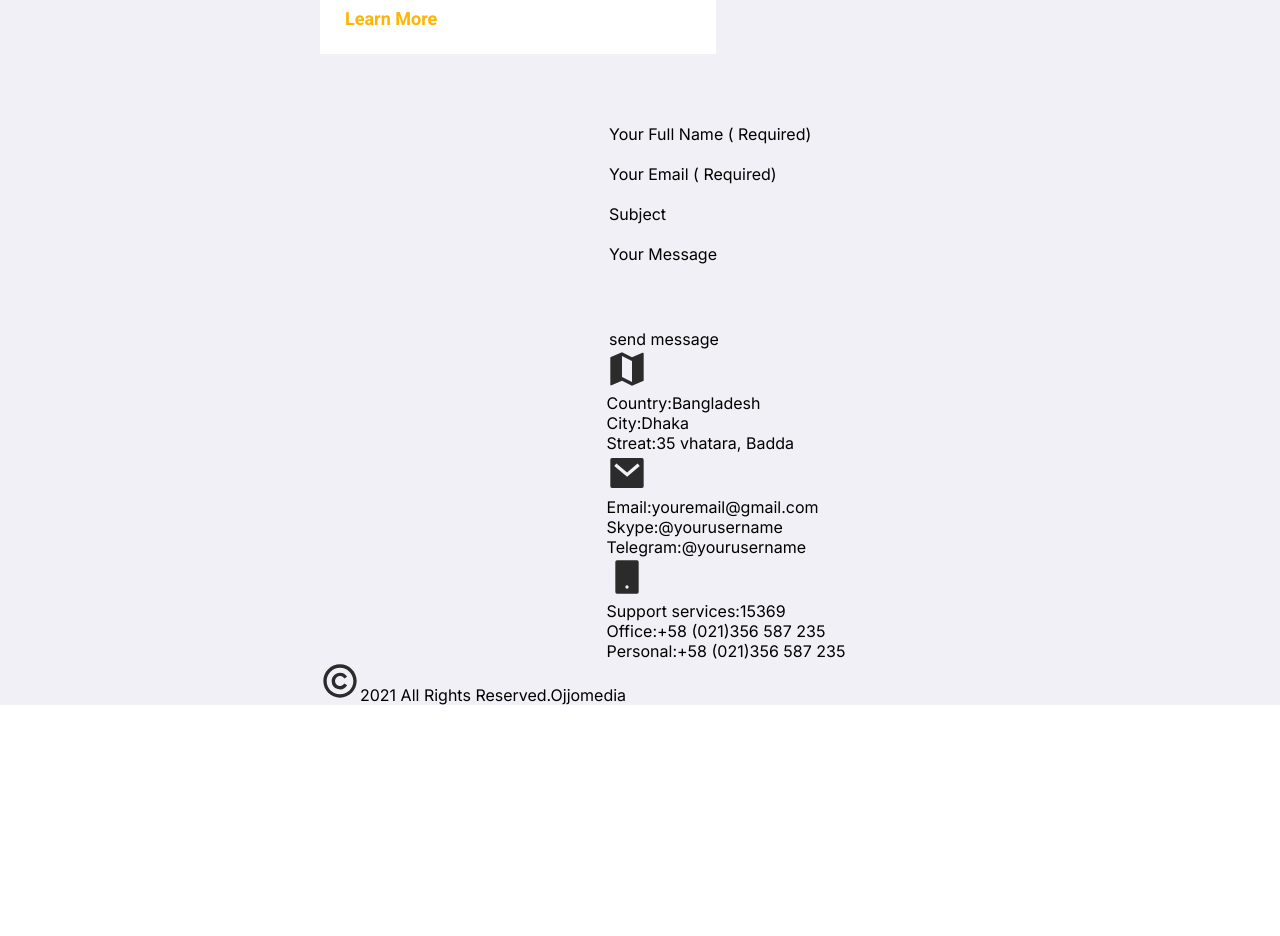
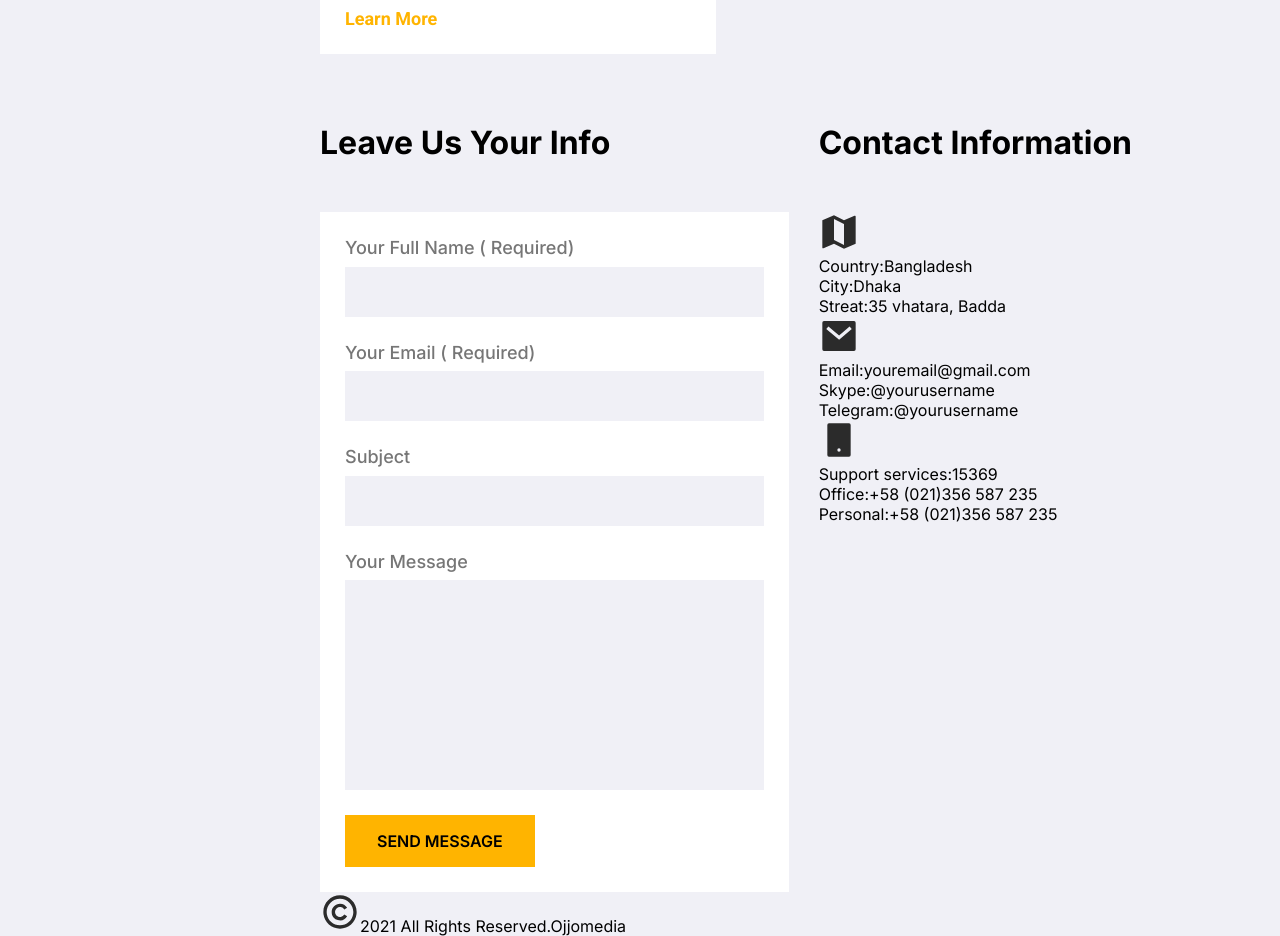
Before and after one commit to adastion/adastion-portfolio-start-project, a React app: page / in a window 1280 px wide. Shown: the part 9500-10436 px from the top of the page. Before the commit the page ends 10205 px from the top, so only its background shows below. Built offline with nearby package versions, Linux system fonts and the light colour scheme.

Commit message:
Constcts Form

```diff
--- a/src/layout/section/contacts/Contacts.tsx
+++ b/src/layout/section/contacts/Contacts.tsx
@@ -3,35 +3,73 @@ import { FlexWrapper } from '../../../components/FlexWrapper'
 import styled from 'styled-components'
 import { Icon } from './../../../components/Icons/Icon'
 import { Container } from '../../../components/Container'
+import { SectionTitle } from './../../../components/SectionTitle'
+import { theme } from '../../../styles/Theme'
+import { Button } from './../../../components/Button'
 
 export const Contacts = () => {
   return (
     <FlexWrapper>
       <Container>
-        <FlexWrapper align={'center'} direction={'column'}>
+        <FlexWrapper gap={'30px'} justify={'space-between'}>
+          <ContactsItem>
+            <SectionTitle margin={'50px'}>Leave us your info</SectionTitle>
             <StyledForm>
               <ul>
                 <li>
-                <label htmlFor='name'>Your Full Name ( Required)</label>
+                  <SectionTitle
+                    as={'label'}
+                    size={'18px'}
+                    weight={'500'}
+                    margin={'8px'}
+                    htmlFor='name'>
+                    Your Full Name ( Required)
+                  </SectionTitle>
                   <input id='name' type='text' />
                 </li>
                 <li>
-                <label htmlFor='email'>Your Email ( Required)</label>
+                  <SectionTitle
+                    as={'label'}
+                    size={'18px'}
+                    weight={'500'}
+                    margin={'8px'}
+                    htmlFor='email'>
+                    Your Email ( Required)
+                  </SectionTitle>
                   <input id='email' type='email' />
                 </li>
                 <li>
-                <label htmlFor='subject'>Subject</label>
+                  <SectionTitle
+                    as={'label'}
+                    size={'18px'}
+                    weight={'500'}
+                    margin={'8px'}
+                    htmlFor='subject'>
+                    Subject
+                  </SectionTitle>
                   <input id='subject' type='text' />
                 </li>
                 <li>
-                <label htmlFor='message'>Your Message</label>
+                  <SectionTitle
+                    as={'label'}
+                    size={'18px'}
+                    weight={'500'}
+                    margin={'8px'}
+                    htmlFor='message'>
+                    Your Message
+                  </SectionTitle>
                   <textarea id='message'></textarea>
                 </li>
               </ul>
-            <button type='submit'>send message</button>
+              <Button type='submit' sideBar>
+                send message
+              </Button>
             </StyledForm>
+          </ContactsItem>
+          <ContactsItem>
+            <SectionTitle margin={'50px'}>Contact information</SectionTitle>
             <ul>
-            <li>
+              <CardContacts>
                 <Icon iconId={'location'} />
                 <ul>
                   <li>
@@ -47,8 +85,8 @@ export const Contacts = () => {
                     <span>35 vhatara, Badda</span>
                   </li>
                 </ul>
-            </li>
-            <li>
+              </CardContacts>
+              <CardContacts>
                 <Icon iconId={'mail'} />
                 <ul>
                   <li>
@@ -64,8 +102,8 @@ export const Contacts = () => {
                     <span>@yourusername</span>
                   </li>
                 </ul>
-            </li>
-            <li>
+              </CardContacts>
+              <CardContacts>
                 <Icon iconId={'mobile'} />
                 <ul>
                   <li>
@@ -81,20 +119,61 @@ export const Contacts = () => {
                     <span>+58 (021)356 587 235</span>
                   </li>
                 </ul>
-            </li>
+              </CardContacts>
             </ul>
+          </ContactsItem>
         </FlexWrapper>
       </Container>
     </FlexWrapper>
   )
 }
 
+const ContactsItem = styled.section`
+  &:first-child {
+    flex-grow: 1;
+  }
+`
+
 const StyledForm = styled.form`
-  display: flex;
-  flex-direction: column;
+  max-width: 100%;
+  padding: 25px;
+  background-color: ${theme.colors.primaryBg};
+
+  & button {
+    font-weight: 600;
+  }
+
+  & ul {
+    width: 100%;
+    display: grid;
     gap: 25px;
 
-  & ul li {
+    li {
       display: grid;
+
+      & label {
+        display: inline-block;
+        color: ${theme.colors.secondary};
+      }
+
+      & input,
+      & textarea {
+        height: 50px;
+        background: ${theme.colors.pageBg};
+        padding: 8px;
+      }
+
+      & textarea {
+        height: 210px;
+      }
+    }
+
+    & + button {
+      margin-top: 25px;
+    }
   }
 `
+
+const CardContacts = styled.li`
+
+`
```
Lines whose indentation alone changed are shown as unchanged.
